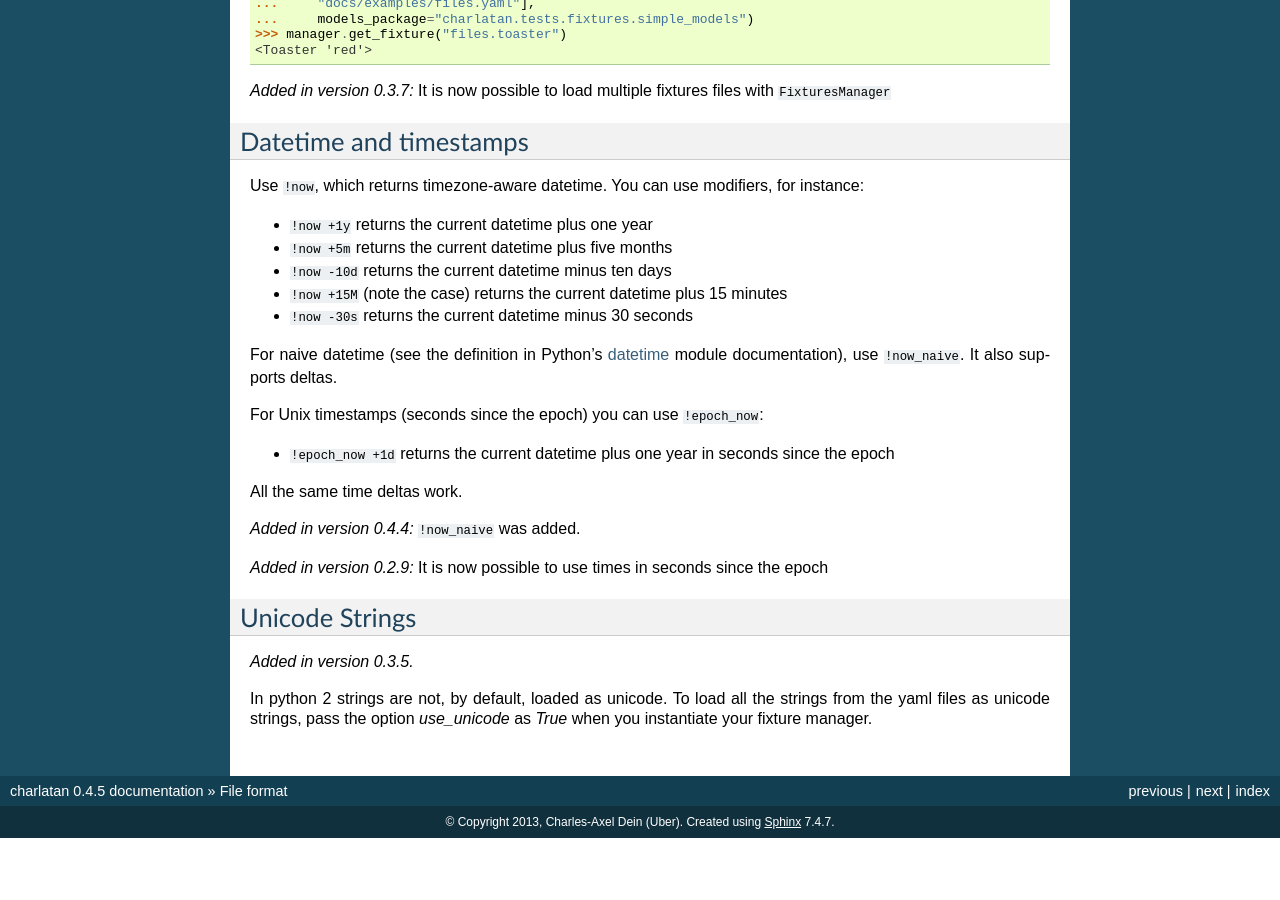
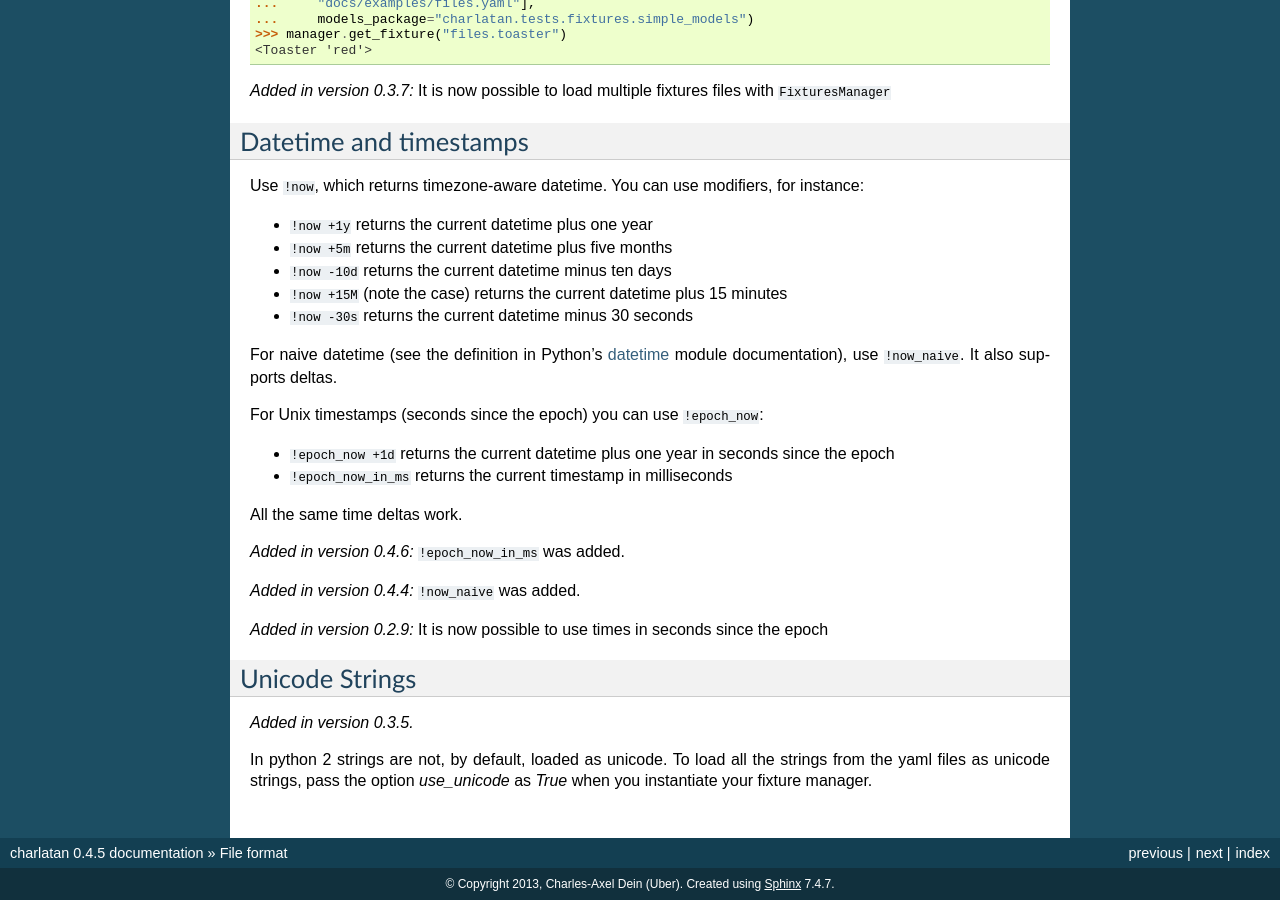
Before and after one commit to uber/charlatan, a Sphinx documentation site: the page built from docs/file-format.rst, in a window 1280 px wide and 900 px high, scrolled down 7143 px. Built offline with Sphinx 7.4.7, drawn with Linux system fonts in a browser that asks for light colours; before the commit the page ends 7981 px from its top, so only the background shows below that.

Commit message:
Update changelog

```diff
--- a/CHANGES.rst
+++ b/CHANGES.rst
@@ -1,5 +1,10 @@
 Changelog for Charlatan
 =======================
+
+0.4.6 (unreleased)
+------------------
+
+- Add support for ``epoch_now_in_ms`` (thanks to @chunyan)
 
 0.4.5 (2015-05-29)
 ------------------
--- a/docs/file-format.rst
+++ b/docs/file-format.rst
@@ -312,8 +312,12 @@ For Unix timestamps (seconds since the epoch) you can use ``!epoch_now``:
 
 * ``!epoch_now +1d`` returns the current datetime plus one year in seconds
   since the epoch
+* ``!epoch_now_in_ms`` returns the current timestamp in milliseconds
 
 All the same time deltas work.
+
+.. versionadded:: 0.4.6
+    ``!epoch_now_in_ms`` was added.
 
 .. versionadded:: 0.4.4
     ``!now_naive`` was added.
```
